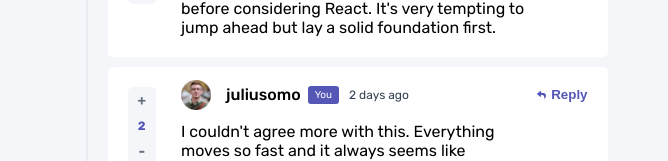
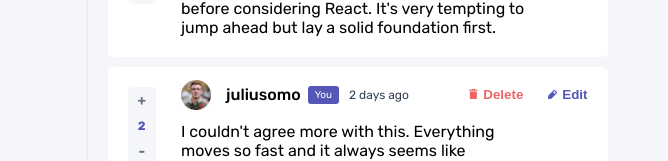
Before and after one commit to veljkoilic/comments-component, a React (Create React App) app: page / in a window 1280 px wide. Shown: the part 857-1018 px from the top of the page, without its empty margins (306-974 px from the left). Built offline with nearby package versions, Linux system fonts and the light colour scheme.

Commit message:
comment actions based on ownership

```diff
--- a/src/components/Comment.jsx
+++ b/src/components/Comment.jsx
@@ -3,18 +3,17 @@ import { useState } from "react";
 import styled from "styled-components";
 import { mobile } from "../responsive";
 
-export const Comment = ({ comment, type, myComment, handleVote, parentComment}) => {
-
+export const Comment = ({ comment, type, myComment, handleVote, parentComment }) => {
   return (
     <Container
       className="container"
-      style={type === "reply" ? { minWidth: "200px", maxWidth:"500px"} : { minWidth: "300px", maxWidth:"600px" }}
+      style={type === "reply" ? { minWidth: "200px", maxWidth: "500px" } : { minWidth: "300px", maxWidth: "600px" }}
     >
       <Left>
         <Votes>
-          <span onClick={()=>handleVote("inc", comment.id, type, parentComment)}>+</span>
+          <span onClick={() => handleVote("inc", comment.id, type, parentComment)}>+</span>
           <span>{comment.score}</span>
-          <span onClick={()=>handleVote("dec", comment.id, type, parentComment)}>-</span>
+          <span onClick={() => handleVote("dec", comment.id, type, parentComment)}>-</span>
         </Votes>
         <TopActions className="left">
           <Reply>
@@ -31,13 +30,26 @@ export const Comment = ({ comment, type, myComment, handleVote, parentComment})
             {myComment && <span className="you">You</span>}
             <span>{comment.createdAt}</span>
           </UserAndDate>
+          {!myComment && (
             <TopActions>
               <Reply>
                 <img src="./images/icon-reply.svg" alt="reply icon" />
                 <span>Reply</span>
-              {/* OVDE */}
               </Reply>
             </TopActions>
+          )}
+          {myComment && (
+            <TopActions>
+              <Delete>
+                <img src="./images/icon-delete.svg" alt="reply icon" />
+                <span>Delete</span>
+              </Delete>
+              <Edit>
+                <img src="./images/icon-edit.svg" alt="reply icon" />
+                <span>Edit</span>
+              </Edit>
+            </TopActions>
+          )}
         </Top>
         <Bottom>{comment.content}</Bottom>
       </Content>
@@ -69,11 +81,11 @@ const Left = styled.div`
     display: "flex",
     justifyContent: "space-between",
   })}
-  .left{
-  button{
+  .left {
+    button {
       display: none;
       ${mobile({
-      display: "block"
+        display: "block",
       })}
     }
   }
@@ -89,8 +101,8 @@ const Votes = styled.div`
     padding: 5px 10px;
     user-select: none;
     ${mobile({
-      padding:" 8px 12px",
-      marginTop: "5px"
+      padding: " 8px 12px",
+      marginTop: "5px",
     })}
     display: flex;
     justify-content: center;
@@ -143,7 +155,7 @@ const Top = styled.div`
 const UserAndDate = styled.div`
   display: flex;
   align-items: center;
-  .you{
+  .you {
     display: flex;
     padding: 3px 7px;
     margin-left: 7px;
@@ -168,13 +180,13 @@ const UserAndDate = styled.div`
   }
 `;
 const TopActions = styled.div`
-  button{
+display: flex;
+  button {
     display: block;
     ${mobile({
-      display: "none"
+      display: "none",
     })}
   }
-
 `;
 const Reply = styled.button`
   background-color: #fff;
@@ -196,6 +208,12 @@ const Reply = styled.button`
     padding: 0 5px;
   }
 `;
+const Delete = styled(Reply)`
+  color: var(--soft-red)
+`;
+const Edit = styled(Reply)`
+  color: var(--moderate-blue)
+`
 const Bottom = styled.div`
   width: 80%;
   max-width: 600px;
```
Lines whose indentation alone changed are shown as unchanged.
